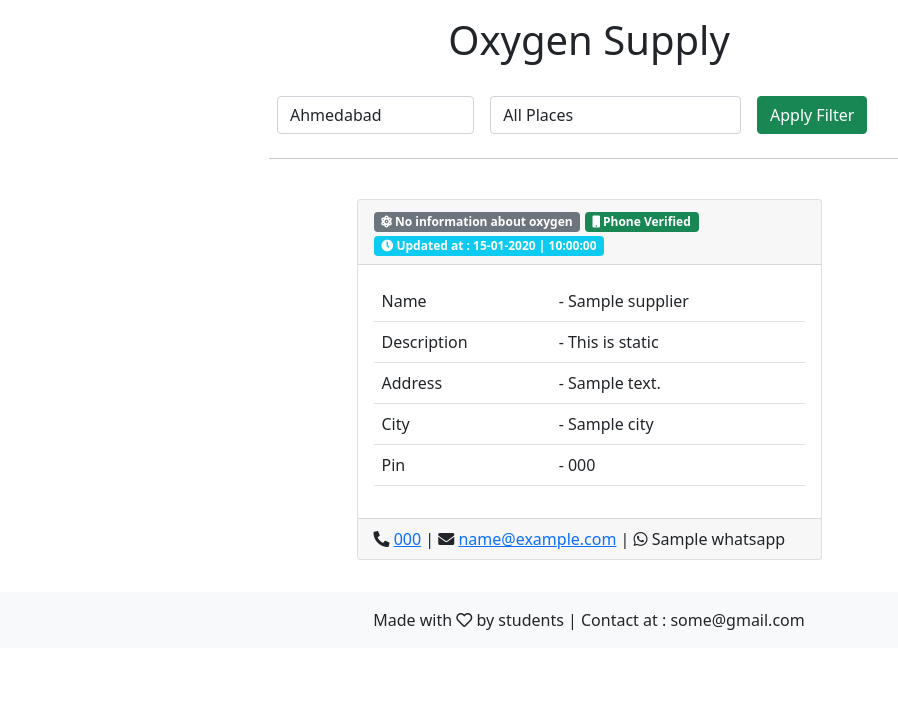
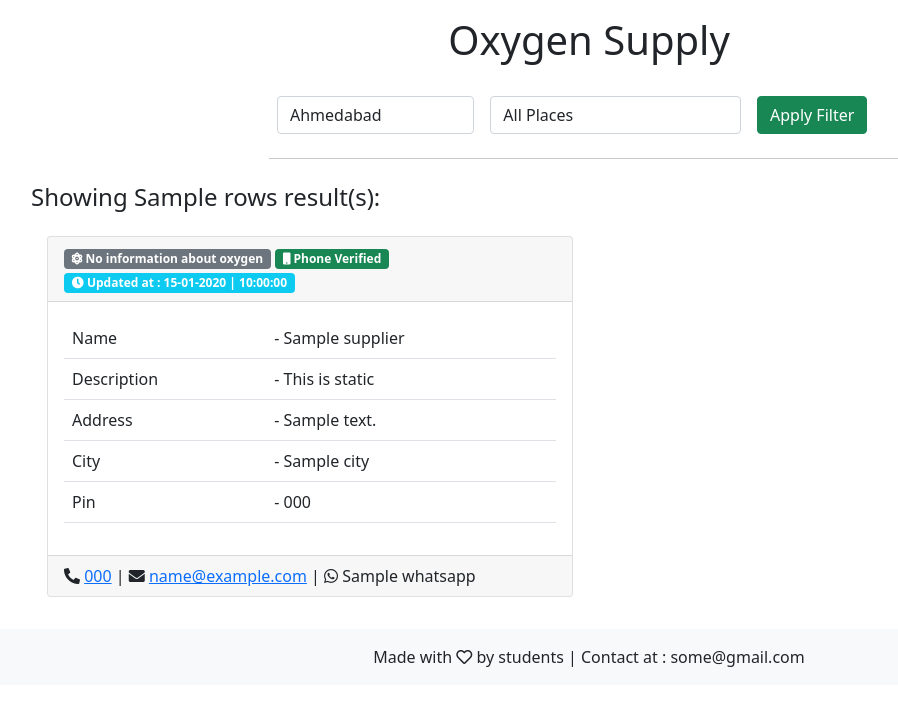
Before and after one commit to AnubhavJain2006/GoCoronaGo, a CodeIgniter 4 app: the page made by app/Views/site/oxygen_supply.php in a window 1280 px wide. Shown: the part 80-786 px from the top of the page, without its empty margins (51-949 px from the left). Run offline with PHP 8.4 and a stand-in for CodeIgniter, Linux system fonts and the light colour scheme; the template is opened without the code that fills it: most values are stand-ins (such as "Sample title", 1, 10 or a date in 2020); data that the repository does not hold is empty; some libraries are stand-ins or nearby versions.

Commit message:
oxygen supply completed

```diff
--- a/app/Models/Oxygen_supply_model.php
+++ b/app/Models/Oxygen_supply_model.php
@@ -27,4 +27,8 @@ class Oxygen_supply_model extends Model
     public function find_oxygen_suppiers_with_pin($pin) {
         return $this->where('pincode', $pin)->findAll();
     }
+
+    public function find_all_suppliers() {
+        return $this->findAll();
+    }
 }
--- a/app/Views/site/oxygen_supply.php
+++ b/app/Views/site/oxygen_supply.php
@@ -44,10 +44,15 @@
 </div>
 
 
-<div class="container-md " style="display:flex; flex-wrap: wrap; justify-content: center; ">
+  <!-- display number of rows -->
+<div class="container-md">
+<?php
+        echo "<h4 class='h4'>Showing $rows result(s):</h4>";
+    ?>
+</div>
 
-    <!-- display number of rows -->
 
+<div class="container-md" style="display:flex; flex-wrap: wrap; // justify-content: center; ">
 
     <?php
         if(!empty($suppliers)) {
@@ -92,7 +97,8 @@
 
                 // <!-- entry -->
                 echo "
-                    <div class='card col-md-5 m-3'>
+                <div class='col-md-6'>
+                    <div class='card m-3'>
                         <div class='card-header'>
                             $availability $verification $updated
                         </div>
@@ -128,6 +134,7 @@
                             <span> <i class='fab fa-whatsapp'></i> $whatsapp</span>
                         </div>
                     </div>
+                </div>
                 ";
             }
         }
```
Also changed, not shown: app/Controllers/site/Oxygen_supply_controller.php (+7 -2 lines).
